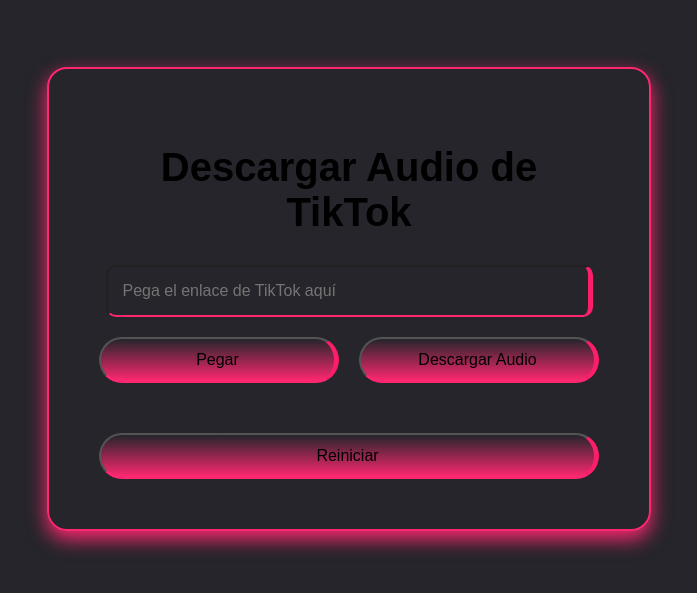
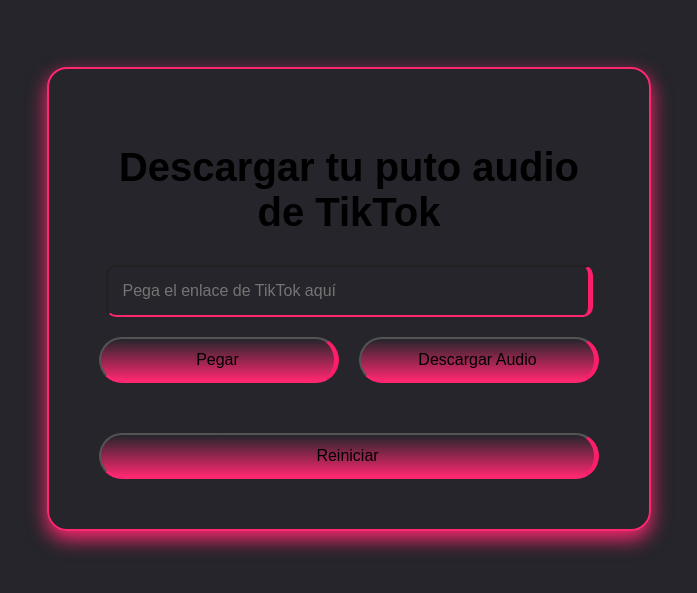
Before and after one commit to dev-code-0/Prueba1, a React (Vite) app: page / in a window 1280 px wide. Shown: the part 101-694 px from the top of the page, without its empty margins (291-988 px from the left). Built offline with nearby package versions, Linux system fonts and the light colour scheme.

Commit message:
Modificado el título h1

```diff
--- a/package.json
+++ b/package.json
@@ -1,9 +1,12 @@
 {
+  "homepage": "https://github.com/dev-code-0/Prueba1.git",
   "name": "downloader",
   "private": true,
   "version": "0.0.0",
   "type": "commonjs",
   "scripts": {
+    "predeploy": "npm run build",
+    "deploy": "gh-pages -d dist",
     "dev": "vite",
     "build": "vite build",
     "lint": "eslint .",
@@ -23,6 +26,7 @@
     "eslint-plugin-react": "^7.37.1",
     "eslint-plugin-react-hooks": "^5.0.0",
     "eslint-plugin-react-refresh": "^0.4.13",
+    "gh-pages": "^6.2.0",
     "globals": "^15.11.0",
     "vite": "^5.4.9"
   }
--- a/src/App.jsx
+++ b/src/App.jsx
@@ -149,7 +149,7 @@
 
   return (
     <div className="app-container">
-      <h1>Descargar Audio de TikTok</h1>
+      <h1>Descargar  tu puto audio de TikTok</h1>
       <form onSubmit={handleDownload} className="form-container">
         <input
           type="text"
--- a/vite.config.js
+++ b/vite.config.js
@@ -3,5 +3,6 @@
 
 // https://vite.dev/config/
 export default defineConfig({
+  base: '/Prueba1/',
   plugins: [react()],
 })
```
Also changed, not shown: 1 other file (tests, documents, lock files or other folders).
